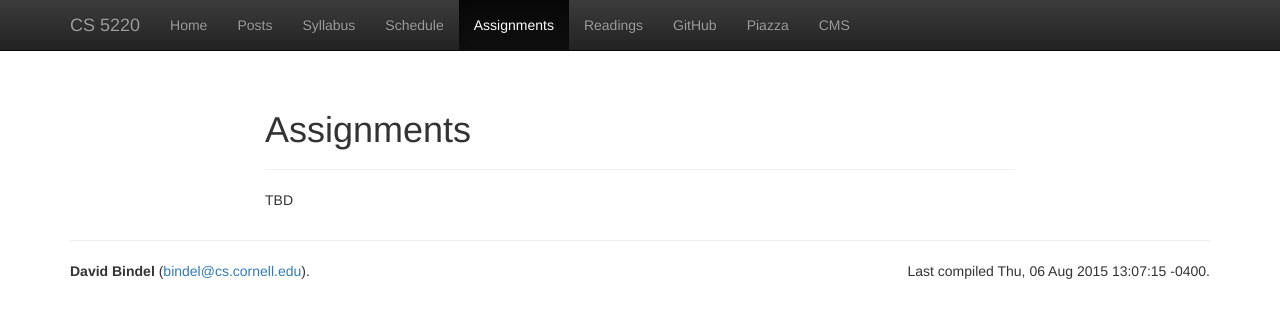
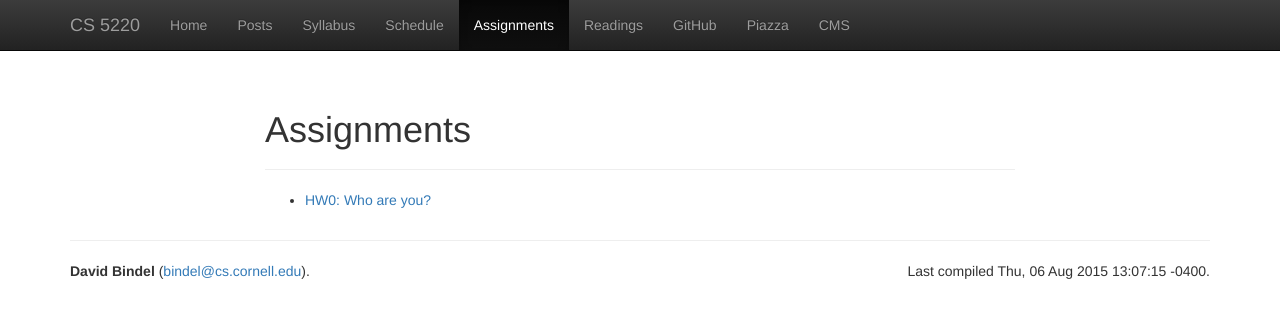
Before and after one commit to cornell-cs5220-f15/cornell-cs5220-f15.github.io, a Jekyll site: the page built from assignments.md, in a window 1280 px wide. Shown: the top 318 px of the page. Built offline with Jekyll 4.4.1, drawn with Linux system fonts in a browser that asks for light colours; nearby versions of some CDN libraries.

Commit message:
Added HW0 link to assignments page.

```diff
--- a/assignments.md
+++ b/assignments.md
@@ -3,4 +3,4 @@ title: Assignments
 layout: main
 ---
 
-TBD
+- [HW0: Who are you?](https://github.com/cornell-cs5220-f15/hw0)
```
